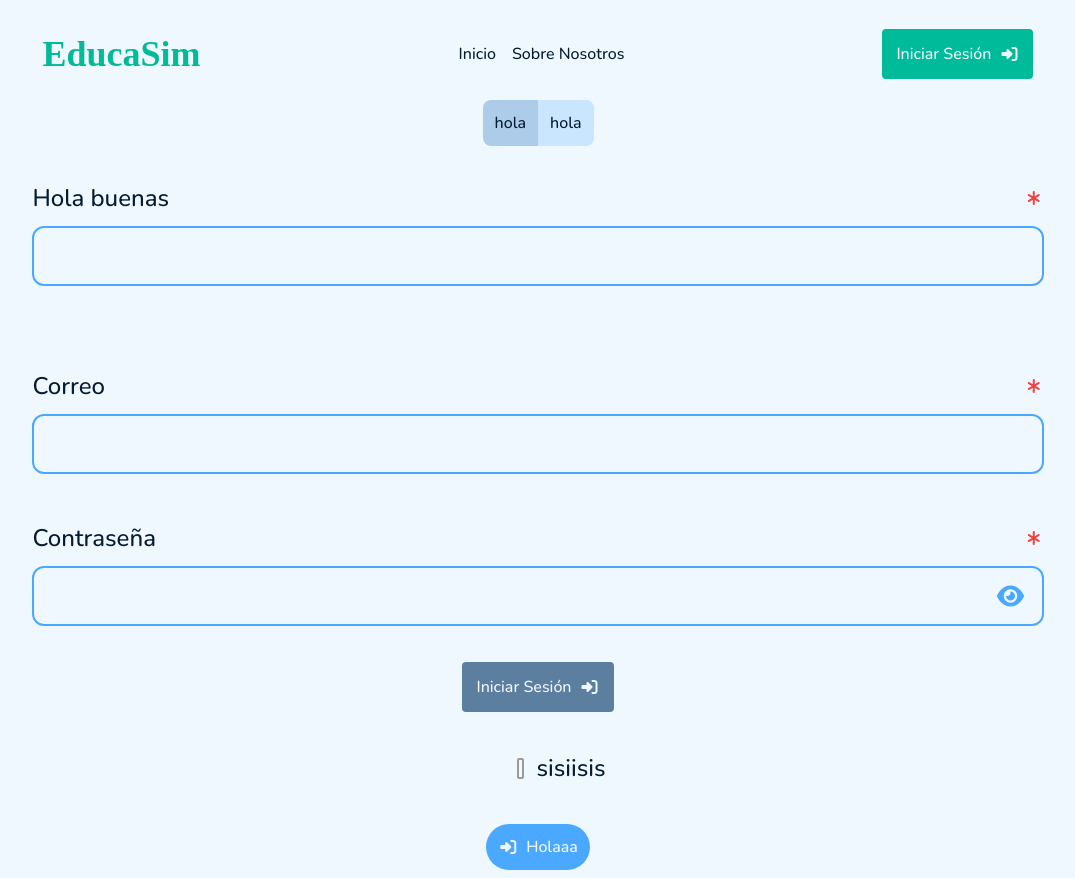
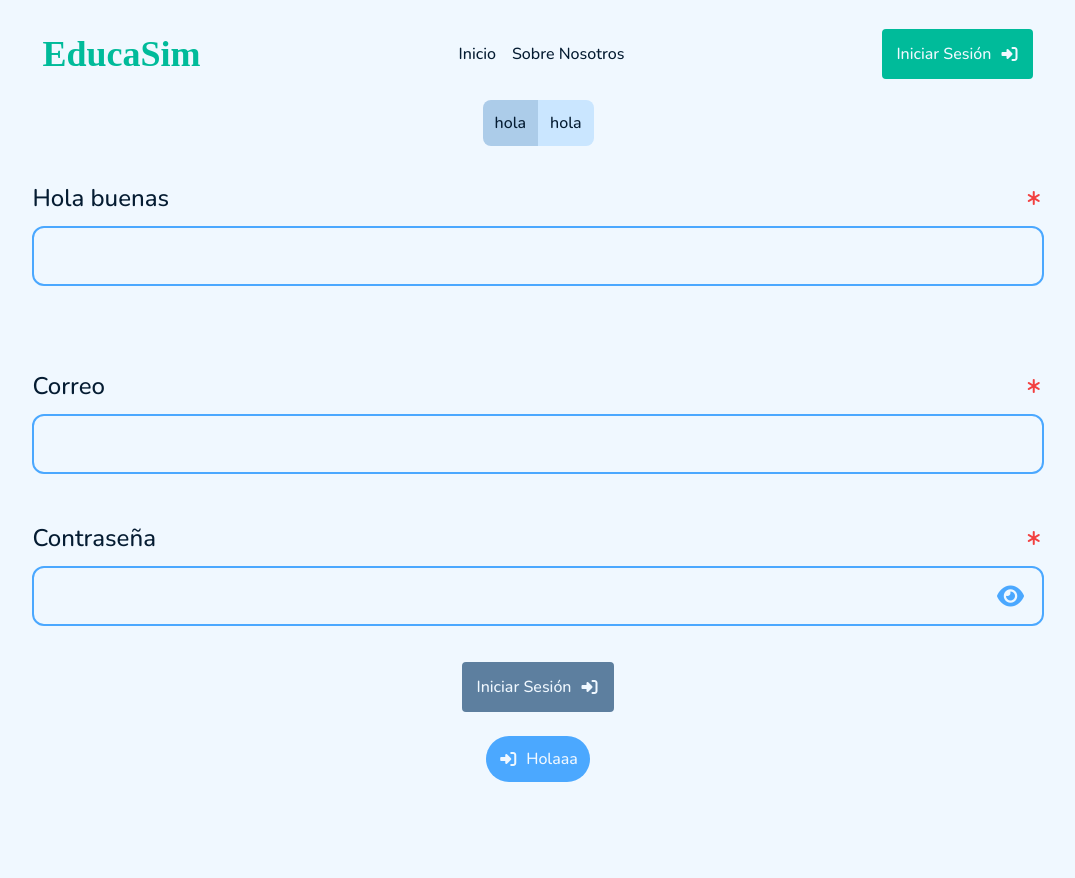
Before and after one commit to AjeinDevelopers/EducaSim, a React (Create React App) app: page /play in a window 1280 px wide. Shown: the whole page, without its empty margins (102-1177 px from the left). After the commit the page ends 800 px from the top, so only its background shows below. Built offline with nearby package versions, Linux system fonts and the light colour scheme; a web font is replaced by a local one.

Commit message:
Intento de solucion de error de hooks

```diff
--- a/package.json
+++ b/package.json
@@ -2,6 +2,9 @@
   "name": "educasim-react",
   "version": "0.1.0",
   "private": true,
+  "alias": {
+    "react": "path.resolve('./node_modules/react')"
+  },
   "dependencies": {
     "@fortawesome/fontawesome-free": "^6.5.2",
     "@fortawesome/fontawesome-svg-core": "^6.5.2",
--- a/src/componentes/selector/Selector.jsx
+++ b/src/componentes/selector/Selector.jsx
@@ -1,11 +1,12 @@
 import React from 'react';
-import {useState, useCallback} from 'react';
+//import {useState} from 'react';
 import "./selector.css";
 
 
 function selector(props){
 
-    const [activado, ssetActivado] = useState(false);
+    //const [activado, ssetActivado] = useState(false);
+    const hola = false;
 
 
     return(
--- a/src/pages/Playground.js
+++ b/src/pages/Playground.js
@@ -54,7 +54,6 @@ export default function Playground (){
                     <Boton size = {"small"} Style={"secondary"} text={"Iniciar Sesión"} showIcon2={true}
                         icon2={"fa-solid fa-right-to-bracket fa-fw"} method={"SUMBIT"} {...(sendForm ? { disabled: false } : { disabled: true })} />
                 </form>
-                <Selector text={"sisiisis"} />
                 <Pill text={"Holaaa"} size={"small"} showIcon={true} icon={"fa-solid fa-right-to-bracket fa-fw"}/>
             </div>
         </div>
```
Also changed, not shown: 1 other file (tests, documents, lock files or other folders).
